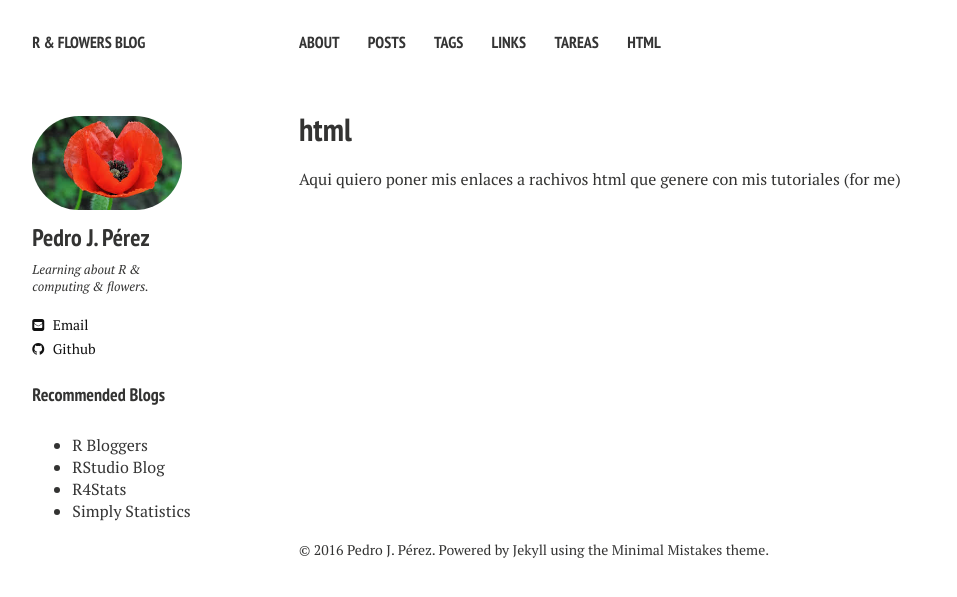
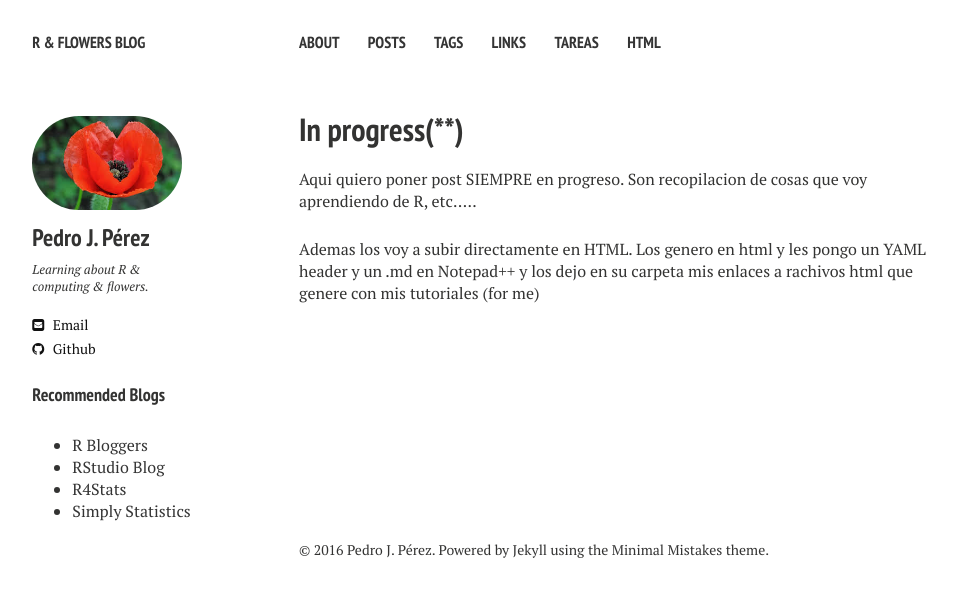
Before and after one commit to perezp44/perezp44.github.io, a Jekyll site: the page built from tutoriales/index.md, in a window 1280 px wide. Shown: the top 597 px of the page, without its empty margins (21-978 px from the left). Built offline with Jekyll 4.4.1, drawn with Linux system fonts in a browser that asks for light colours; nearby versions of some CDN libraries.

Commit message:
html prurbas3o

```diff
--- a/tutoriales/index.md
+++ b/tutoriales/index.md
@@ -1,8 +1,10 @@
 ---
 layout: page
-title: html
+title: In progress(**)
 tags: [html]
 comments: false
 ---
 
-Aqui quiero poner mis enlaces a rachivos html que genere con mis tutoriales (for me)
+Aqui quiero poner post SIEMPRE en progreso. Son recopilacion de cosas que voy aprendiendo de R, etc.....
+
+Ademas los voy a subir directamente en HTML. Los genero en html y les pongo un YAML header y un .md en Notepad++ y los dejo en su carpeta mis enlaces a rachivos html que genere con mis tutoriales (for me)
```
